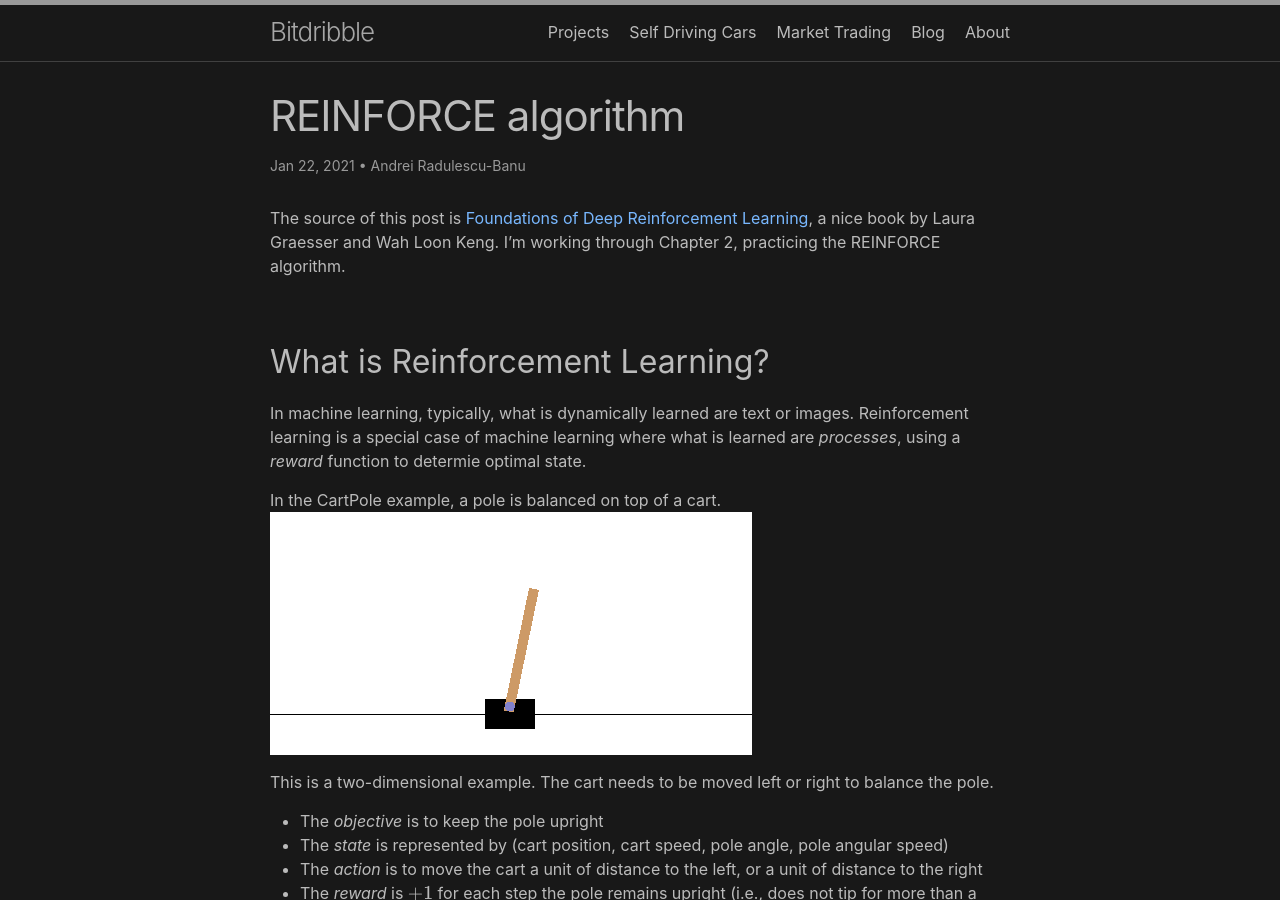
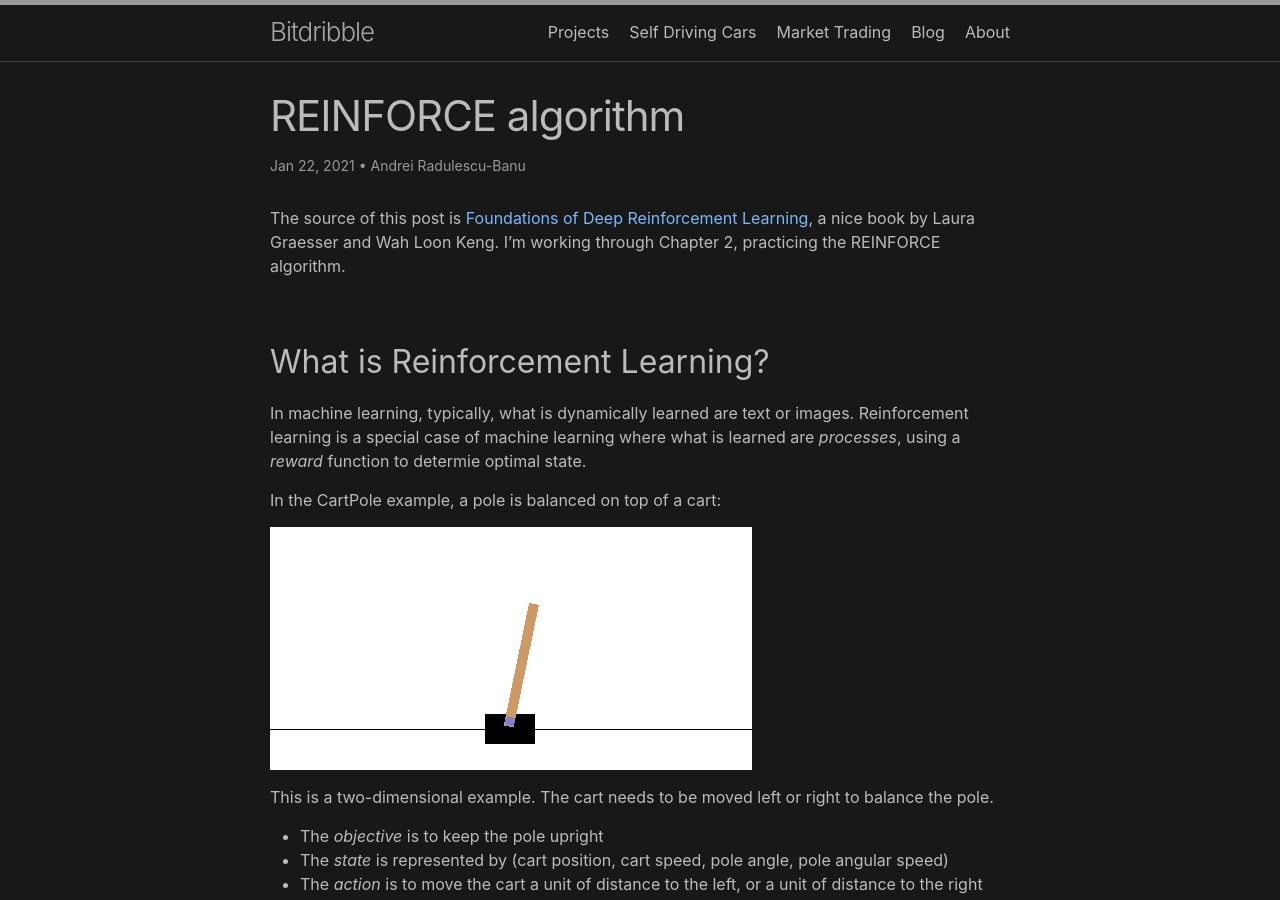
Before and after one commit to analytiq-hub/sigagent.github.io, a Jekyll site: the page built from machine_learning/_posts/2021-01-22-reinforce.md, in a window 1280 px wide and 900 px high. Built offline with Jekyll 4.4.1, drawn with Linux system fonts in a browser that asks for light colours; formulas are drawn with MathJax 3; a script that is not in the unit is left out.

Commit message:
*** empty log message ***

```diff
--- a/machine_learning/_posts/2021-01-22-reinforce.md
+++ b/machine_learning/_posts/2021-01-22-reinforce.md
@@ -11,7 +11,8 @@ The source of this post is [Foundations of Deep Reinforcement Learning](https://
 ## What is Reinforcement Learning?
 In machine learning, typically, what is dynamically learned are text or images. Reinforcement learning is a special case of machine learning where what is learned are *processes*, using a *reward* function to determie optimal state.
 
-In the CartPole example, a pole is balanced on top of a cart.
+In the CartPole example, a pole is balanced on top of a cart:
+
 ![CartPole](/src/images/cartpole.png)
 
 This is a two-dimensional example. The cart needs to be moved left or right to balance the pole.
```
